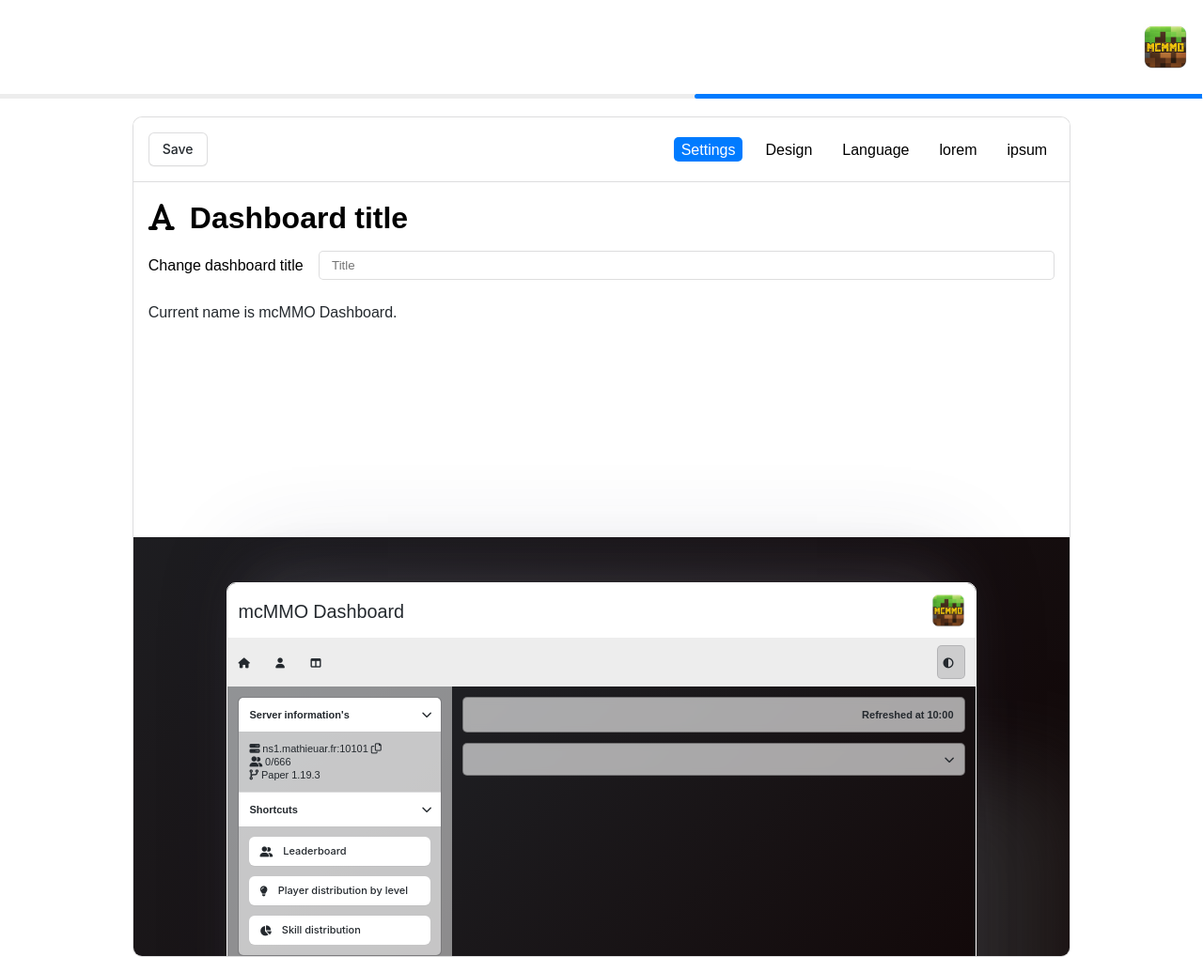
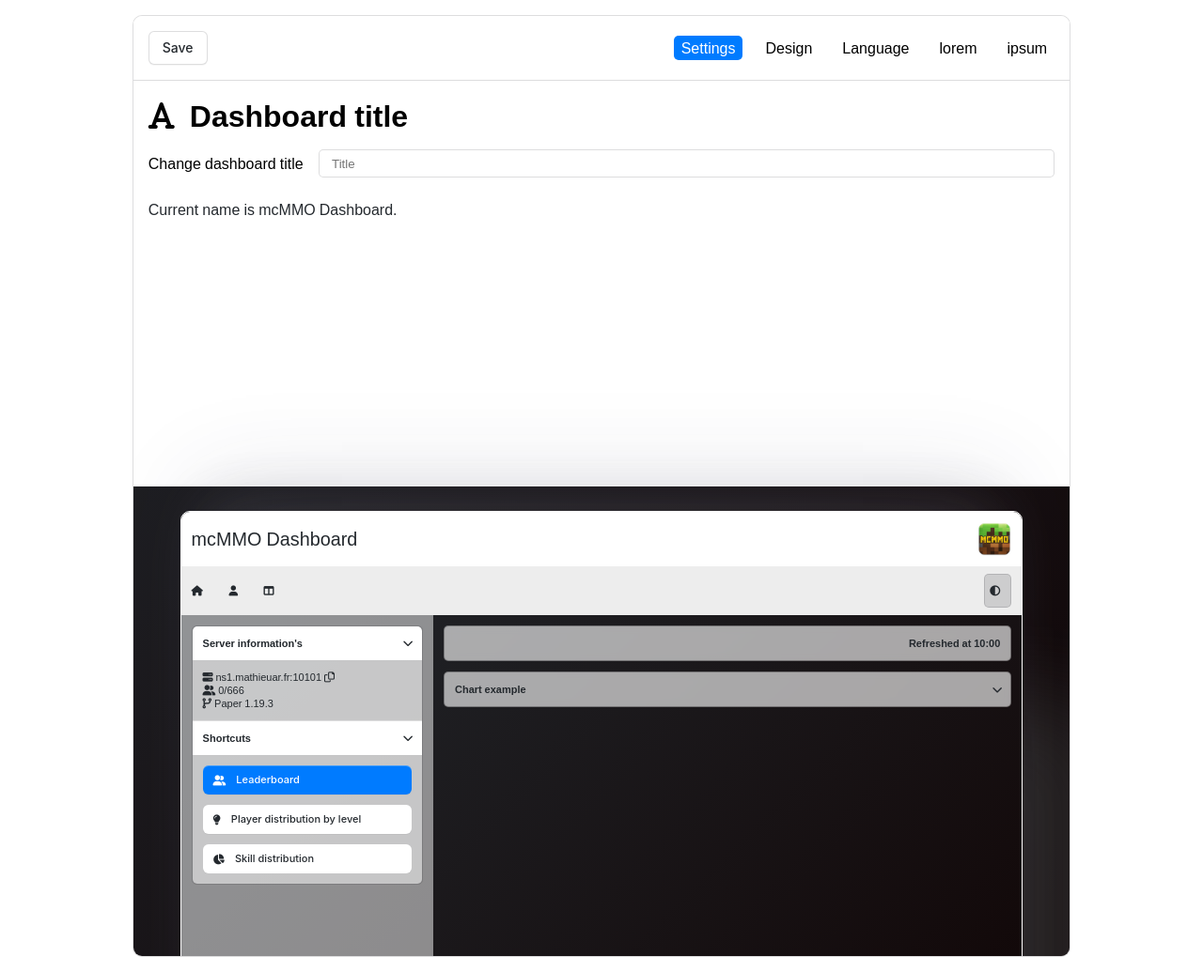
Before and after one commit to AsyncDevTeam/mcMMO-Dashboard, a PHP site: page /admin_dashboard.php in a window 1280 px wide. Shown: the whole page at 94% size. Run offline with PHP 8.4, Linux system fonts and the light colour scheme; style sheets or scripts are compiled from the project's sources; some libraries are stand-ins or nearby versions.

Commit message:
- header removed - chartJS example added - Input added for gradient option for tint - colors integration

```diff
--- a/admin_dashboard.php
+++ b/admin_dashboard.php
@@ -6,13 +6,15 @@ session_start();
 <head>
     <!-- header base -->
     <?php require "resources/php/includes/head_all.php" ?>
+    <!-- chartjs -->
+    <script src="https://cdn.jsdelivr.net/npm/chart.js" defer></script>
     <script src="resources/js/admin_pages.js" defer></script>
     <!-- style of the page -->
     <link rel="stylesheet" href="resources/css/admin_pages.css">
 </head>
 <body>
 <!-- header include-->
-<header>
+<header class="hidden">
     <div class="main pages">
         <a id="website-title" href="index.php"></a>
         <a href="index.php">
@@ -60,7 +43,7 @@ session_start();
     <div class="setup-wrapper">
         <div class="tabs-container-settings">
             <div class="header-settings">
-                <button class="btn-main">Save</button>
+                <button class="btn-main" id="saveForm">Save</button>
                 <label>
                     <input type="radio" name="settings-tabs" value="settings" data-select="mcd-settings" checked>
                     <text>Settings</text>
@@ -415,10 +400,12 @@ session_start();
                             <li class="active avt-glass-effect">
                                 <div class="collapsible-header">
                                     <h1 class="title-section">
-                                        <span id="section-2"></span>
+                                        <span id="">Chart example</span>
                                         <i class="fa-solid fa-chevron-right rotate"></i></h1>
                                 </div>
-                                <div class="collapsible-body"></div>
+                                <div class="collapsible-body">
+                                    <canvas id="chart_example" aria-label="chart"></canvas>
+                                </div>
                             </li>
                         </ul>
                     </div>
@@ -430,7 +417,7 @@ session_start();
                 <i class="fas-solid fa-important"></i>
                 Don't forget to save your changes!
             </p>
-            <button class="btn-main" type="submit">Save</button>
+            <button class="btn-main">Save</button>
         </div>
     </div>
 </main>
--- a/resources/css/admin_pages.css
+++ b/resources/css/admin_pages.css
@@ -188,6 +188,9 @@ body header, body main .setup-wrapper .preview-container .view .header {
   border: none;
   border-bottom: 1px solid rgba(27, 31, 35, 0.15);
 }
+body .swal2-top-end {
+  top: 0 !important;
+}
 body main {
   width: 100%;
   display: flex;
@@ -196,12 +199,11 @@ body main {
   align-content: center;
   flex-direction: column;
   justify-content: flex-start;
-  height: calc(var(--height-window) - var(--height-topbar));
+  height: var(--height-window);
   position: absolute;
-  top: var(--height-topbar);
   overflow-x: clip;
   box-shadow: none !important;
-  padding: 0 1em 1em;
+  padding: 1em;
   gap: 1em;
 }
 body main .notify {
@@ -241,7 +243,7 @@ body main .setup-wrapper .tabs-container-settings .header-settings {
   align-content: center;
   flex-direction: row;
   gap: 1em;
-  background: var(--btn-main-bg);
+  background: var(--w);
   padding: 1em;
   position: sticky;
   top: 0;
@@ -387,8 +389,8 @@ body main .setup-wrapper .preview-container {
 body main .setup-wrapper .preview-container .view {
   position: absolute;
   bottom: -50%;
-  width: 80%;
-  height: 60vh;
+  width: 90%;
+  height: 70vh;
   overflow: hidden;
   border-radius: 10px;
   border: 1px solid var(--btn-main-bg);
@@ -408,6 +410,7 @@ body main .setup-wrapper .preview-container .view:hover {
 body main .setup-wrapper .preview-container .view .header {
   position: relative;
   border: none;
+  background: var(--w) !important;
 }
 body main .setup-wrapper .preview-container .view .header img {
   width: 36px !important;
@@ -507,9 +510,11 @@ body main .setup-wrapper .preview-container .view .content .wrapper ul li .colla
 }
 body main .setup-wrapper hr {
   width: 100%;
-  border: 1px solid var(--w);
-  background: var(--w);
+  border: 1px solid var(--border-color);
+  background: var(--border-color);
   border-right: 1000px;
+  margin: 1em 0;
+  border-radius: 1000px;
 }
 
 /*# sourceMappingURL=admin_pages.css.map */
--- a/resources/css/admin_pages.scss
+++ b/resources/css/admin_pages.scss
@@ -24,22 +24,21 @@ body{
   background: var(--w);
   --width-main:70%;
   --height-topbar: 12vh!important;
-
   header{
     height: auto!important;
     border: none;
     border-bottom: 1px solid rgba(27, 31, 35, 0.15);
   }
+  .swal2-top-end{top: 0!important;}
   main{
     width: 100%;
     @include colFlex;
     justify-content: flex-start;
-    height: calc(var(--height-window) - var(--height-topbar));
+    height: var(--height-window);
     position: absolute;
-    top: var(--height-topbar);
     overflow-x: clip;
     box-shadow: none!important;
-    padding:0 1em 1em;
+    padding:1em;
     gap: 1em;
     .notify{
       background: var(--w);
@@ -66,7 +65,7 @@ body{
         .header-settings{
           @include rowFlex;
           gap: 1em;
-          background: var(--btn-main-bg);
+          background: var(--w);
           padding: 1em;
           position: sticky;
           top: 0;
@@ -186,8 +185,8 @@ body{
         .view{
           position: absolute;
           bottom: -50%;
-          width: 80%;
-          height: 60vh;
+          width: 90%;
+          height: 70vh;
           overflow: hidden;
           border-radius: 10px;
           border: 1px solid var(--btn-main-bg);
@@ -202,7 +201,8 @@ body{
             @extend header;
             position: relative;
             border: none;
-            img{width: 36px!important;}
+            img{width: 36px!important}
+            background: var(--w)!important;
             a{
               cursor: pointer;
               display: flex;
@@ -279,16 +279,13 @@ body{
           }
         }
       }
-
-
-
-
-
       hr{
         width: 100%;
-        border:1px solid var(--w);
-        background: var(--w);
+        border: 1px solid var(--border-color);
+        background: var(--border-color);
         border-right: 1000px;
+        margin: 1em 0;
+        border-radius: 1000px;
       }
     }
   }
--- a/resources/js/admin_pages.js
+++ b/resources/js/admin_pages.js
@@ -78,44 +78,127 @@ changeLanguageElement(sections, "#")
 // -----------------------------------------
 const preview_container = document.querySelector('.preview-container')
 const view = document.querySelector('.view')
+const container_chart = document.querySelector('.tint_container');
+let chart_example
 // -----------------------------------------
 const input_color = document.querySelectorAll('input[type="color"]')
 const input_text = document.querySelectorAll('input[type="text"]')
-//Todo: set id value to css variable to avoid switch case
-input_color.forEach(e => {
-    e.addEventListener('input', () => {
-        // console.log(e.id, e.value)
-        const r = document.querySelector(':root');
-        r.style.setProperty(`--${e.id}`, e.value)
-        const parent = e.closest('.line')
-        parent.querySelector('input[type="text"]').setAttribute("value", e.value)
+const modifySetup = function(e) {
+    // console.log(e.id, e.value)
+    const r = document.querySelector(':root')
+    r.style.setProperty(e.id, e.value)
+
+    const parent = e.closest('.line')
+    parent.querySelector('input[type="text"]').setAttribute("value", e.value)
+
+    if(e.id.includes('--tint')) {
+        chart_example.data.datasets[0].backgroundColor = generateColors(7)
+        chart_example.update()
+    }else{
         switch (e.id) {
-            case "gradient-color-start":
-                r.style.setProperty(`--grad1`, e.value)
+            case "tint_gradient":
+                let inp_colors = container_chart.querySelectorAll('input[type="color"]')
+                const matchingColors = getMatchingColors(e.value); // Returns an array of 6 matching colors in the same tone as red
+                for (let i = 0; i < matchingColors.length; i++) {
+                    inp_colors[i].value = matchingColors[i]
+                    r.style.setProperty(`--tint${i}`, matchingColors[i])
+                }
+                chart_example.data.datasets[0].backgroundColor = generateColors(7)
+                chart_example.update()
                 break
-            case "gradient-color-end":
-                r.style.setProperty(`--grad2`, e.value)
+            case "main-color":
+                r.style.setProperty("--tinted-main-light-color", hexToRGBA(e.value, false))
+                break
+            case "main-color-dark":
+                r.style.setProperty("--tinted-main-dark-color", hexToRGBA(e.value, false))
+                break
+            case "secondary-color":
+                r.style.setProperty("--topbar-light-color", hexToRGBA(e.value, false))
                 break
         }
-    })
-});
+    }
+
+};
+//Todo: set id value to css variable to avoid switch case
+input_color.forEach(e => {e.addEventListener('input', function(){modifySetup(e)})});
 (() => {
     setTimeout(() => {
         const r = document.querySelector(':root');
         const tint_ = document.querySelector('.tint_');
-        const container = document.querySelector('.tint_container');
         for (let i = 1; i < 8; i++) {
             const clone = tint_.cloneNode(true)
             const inp_color = clone.querySelector('input[type="color"]')
             const inp_text = clone.querySelector('input[type="text"]')
             clone.setAttribute('data-clone', 'in')
             clone.querySelector('.tint_label').innerHTML = `Tint${i}`
-            inp_color.id = `tint_${i}`
+            inp_color.id = `--tint${i}`
             inp_color.name = `db-tint_${i}`
             inp_color.parentElement.setAttribute('for', `tint_${i}`)
             inp_color.setAttribute("value", rgbaToHex(r.style.getPropertyValue(`--tint${i}_50`)))
+            inp_color.addEventListener('input', function(){modifySetup(inp_color)})
             inp_text.setAttribute("value", rgbaToHex(r.style.getPropertyValue(`--tint${i}_50`)))
-            container.appendChild(clone)
+            container_chart.appendChild(clone)
         }
     }, 2000)
-})()
+})();
+(() => {
+    const chart = document.getElementById("chart_example").getContext("2d");
+    chart_example = new Chart(chart, {
+        type: 'bar',
+        data: {
+            labels: ["HTML", "CSS", "JAVASCRIPT", "CHART.JS", "JQUERY", "BOOTSTRP"],
+            datasets: [{
+                label : 'All Abilities (exp)',
+                data: [20, 40, 30, 35, 30, 20],
+                hidden: false,
+                backgroundColor: generateColors(7)
+            }],
+        },
+        options: {
+            scales: {
+                y: {
+                    beginAtZero: true
+                }
+            },
+            maintainAspectRatio: false,
+            plugins: {
+                legend: {display: false}
+            }
+        }
+    });
+})();
+function getMatchingColors(hexColor) {
+    // Convert hex color code to RGB values
+    const red = parseInt(hexColor.slice(1, 3), 16);
+    const green = parseInt(hexColor.slice(3, 5), 16);
+    const blue = parseInt(hexColor.slice(5, 7), 16);
+
+    // Calculate color step
+    const maxColorValue = Math.max(red, green, blue);
+    const minColorValue = Math.min(red, green, blue);
+    const range = maxColorValue - minColorValue;
+    const step = range === 0 ? 0 : Math.round(range / 5);
+
+    // Generate matching colors
+    const matchingColors = [];
+    for (let i = 0; i < 8; i++) {
+        const newRed = Math.min(red + (i * step), 255);
+        const newGreen = Math.min(green + (i * step), 255);
+        const newBlue = Math.min(blue + (i * step), 255);
+        const newColor = `#${newRed.toString(16)}${newGreen.toString(16)}${newBlue.toString(16)}`;
+        matchingColors.push(newColor);
+    }
+
+    return matchingColors;
+}
+
+const saveForm = document.querySelector('#saveForm')
+saveForm.onclick = function (){
+    const inputs = form.querySelectorAll('input');
+    const values = {};
+    inputs.forEach(input => {
+        values[input.name] = input.value;
+    });
+    console.log(values);
+
+}
--- a/resources/js/shared.js
+++ b/resources/js/shared.js
@@ -660,12 +660,12 @@ function generateColors(numColors, value = 0) {
 
 }
 
-function hexToRGBA(hex) {
+function hexToRGBA(hex, formatted = true) {
     hex = hex.replace('#', '');
     let r = parseInt(hex.substring(0, 2), 16);
     let g = parseInt(hex.substring(2, 4), 16);
     let b = parseInt(hex.substring(4, 6), 16);
-    return `rgba(${r},${g},${b},${.5})`
+    return formatted ? `rgba(${r},${g},${b},${.5})` : `${r} ${g} ${b}`
 }
 function rgbaToHex(rgba, alpha = false) {
     const match = rgba.match(/^rgba?\((\d+),\s*(\d+),\s*(\d+),?\s*(\d*(?:\.\d+)?)?\)$/);
```
Also changed, not shown: other parts of admin_dashboard.php (+13 -30 lines), 1 other file.
